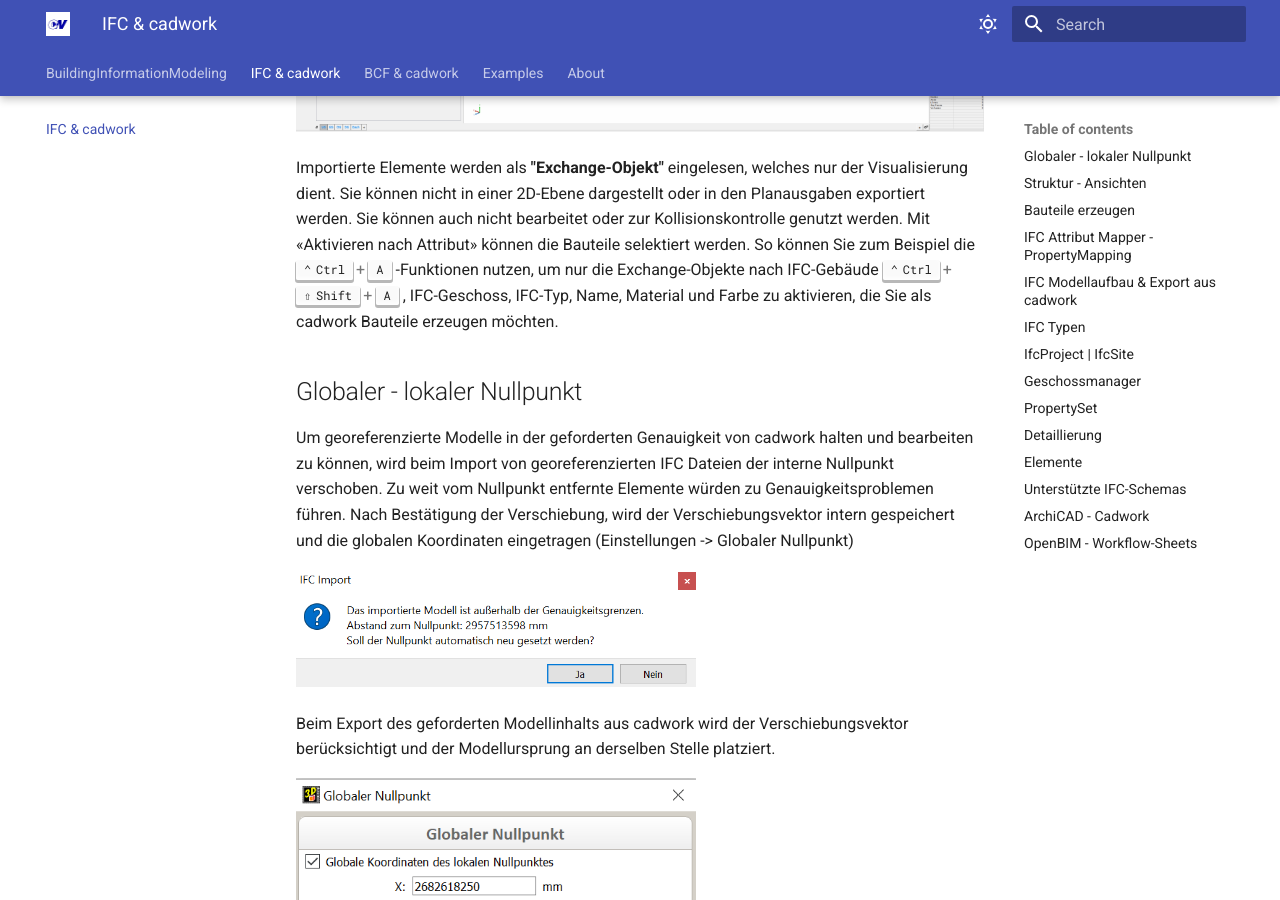
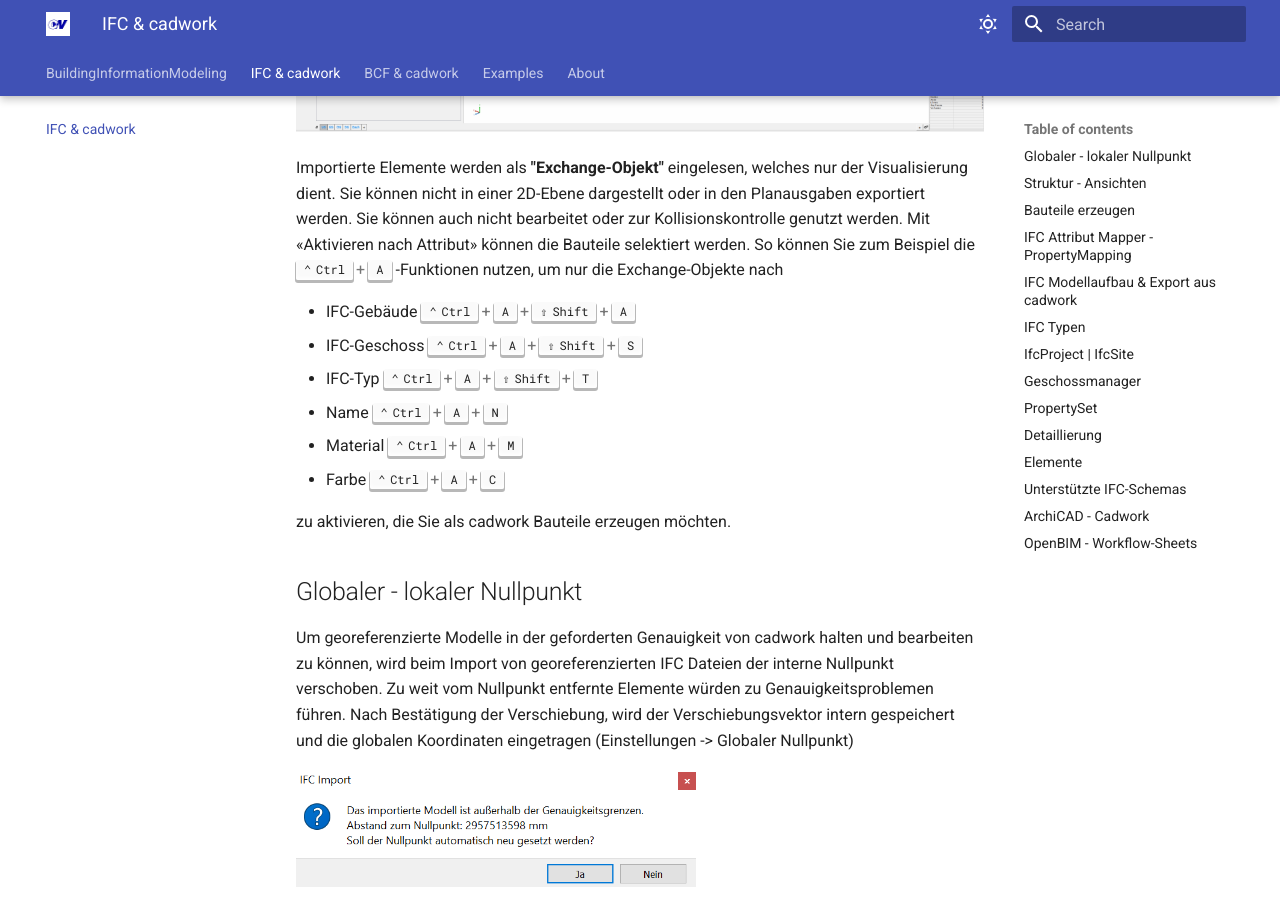
Before and after one commit to Brunner246/cadwork_bim, an MkDocs documentation site: the page built from docs/ifc.md, in a window 1280 px wide and 900 px high, scrolled down 1604 px. Built offline with MkDocs 1.6.1 and Material for MkDocs 9.7.7, drawn with Linux system fonts in a browser that asks for light colours; emoji names are drawn with the system emoji font.

Commit message:
Update Keys

```diff
--- a/docs/ifc.md
+++ b/docs/ifc.md
@@ -22,7 +22,16 @@
 ![GIF](img/import.gif){: style="width:900px"}
 
 Importierte Elemente werden als **"Exchange-Objekt"** eingelesen, welches nur der Visualisierung dient. Sie können nicht in einer 2D-Ebene dargestellt oder in den Planausgaben exportiert werden. Sie können auch nicht bearbeitet oder zur Kollisionskontrolle genutzt werden.
-Mit «Aktivieren nach Attribut» können die Bauteile selektiert werden. So können Sie zum Beispiel die ++ctrl+"A"++ -Funktionen nutzen, um nur die Exchange-Objekte nach IFC-Gebäude ++ctrl+shift+"A"++ , IFC-Geschoss, IFC-Typ, Name, Material und Farbe zu aktivieren, die Sie als cadwork Bauteile erzeugen möchten.
+Mit «Aktivieren nach Attribut» können die Bauteile selektiert werden. So können Sie zum Beispiel die ++ctrl+"A"++ -Funktionen nutzen, um nur die Exchange-Objekte nach
+
+* IFC-Gebäude       ++ctrl+"A"+shift+"A"++
+* IFC-Geschoss      ++ctrl+"A"+shift+"S"++
+* IFC-Typ           ++ctrl+"A"+shift+"T"++
+* Name              ++ctrl+"A"+"N"++
+* Material          ++ctrl+"A"+"M"++
+* Farbe             ++ctrl+"A"+"C"++
+
+zu aktivieren, die Sie als cadwork Bauteile erzeugen möchten.
 
 
 ## Globaler - lokaler Nullpunkt
```
